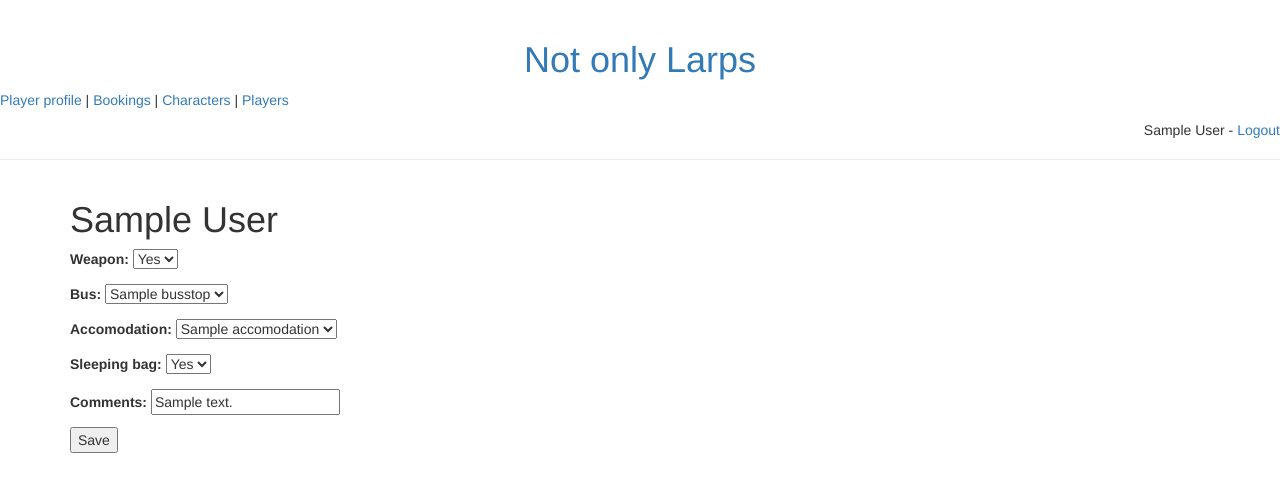
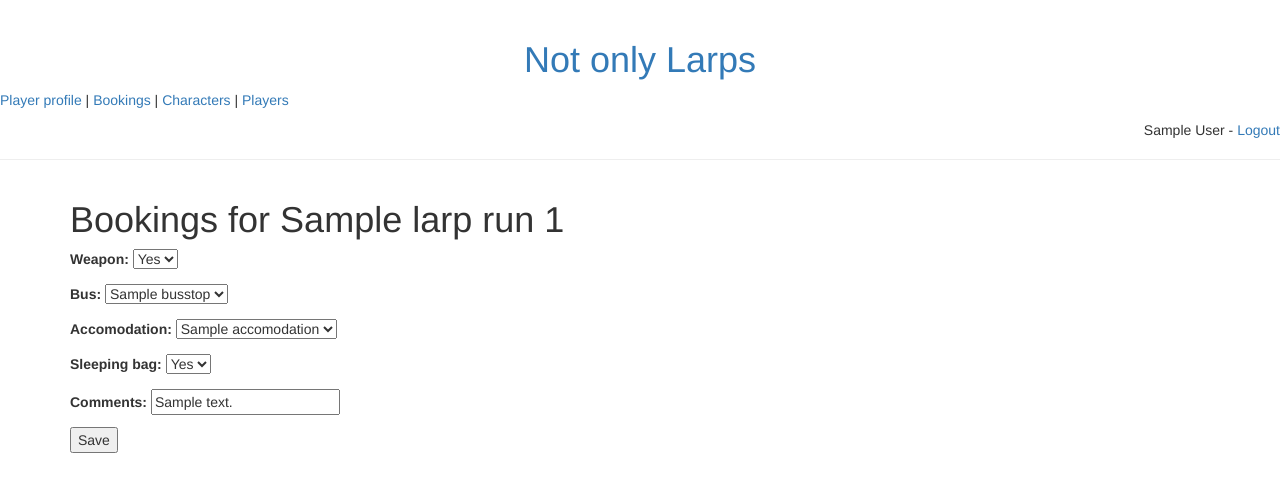
Before and after one commit to Adavideo/larps, a Django app: a page that uses larps/templates/larps/bookings_form.html in a window 1280 px wide. Shown: the top 479 px of the page. Run offline with Django 3.2, Linux system fonts and the light colour scheme; a user stored in the database is signed in; tables that the repository leaves empty hold one stand-in row (values such as "Sample post"); some libraries are stand-ins or nearby versions.

Commit message:
Changed title of bookings form

```diff
--- a/larps/templates/larps/bookings_form.html
+++ b/larps/templates/larps/bookings_form.html
@@ -1,9 +1,9 @@
 {% extends 'larps/base.html' %}
 
-{% block title %} {{ user.first_name }} {{ user.last_name }} profile {% endblock %}
+{% block title %} Bookings for {{ larp.name }} run {{ run }} {% endblock %}
 
 {% block content %}
-<h1>{{ user.first_name }} {{ user.last_name }}</h1>
+<h1>Bookings for {{ larp.name }} run {{ run }} </h1>
 
 <form action="{% url 'larps:manage_bookings' larp.id run %}" method="post">
     {% csrf_token %}
```
